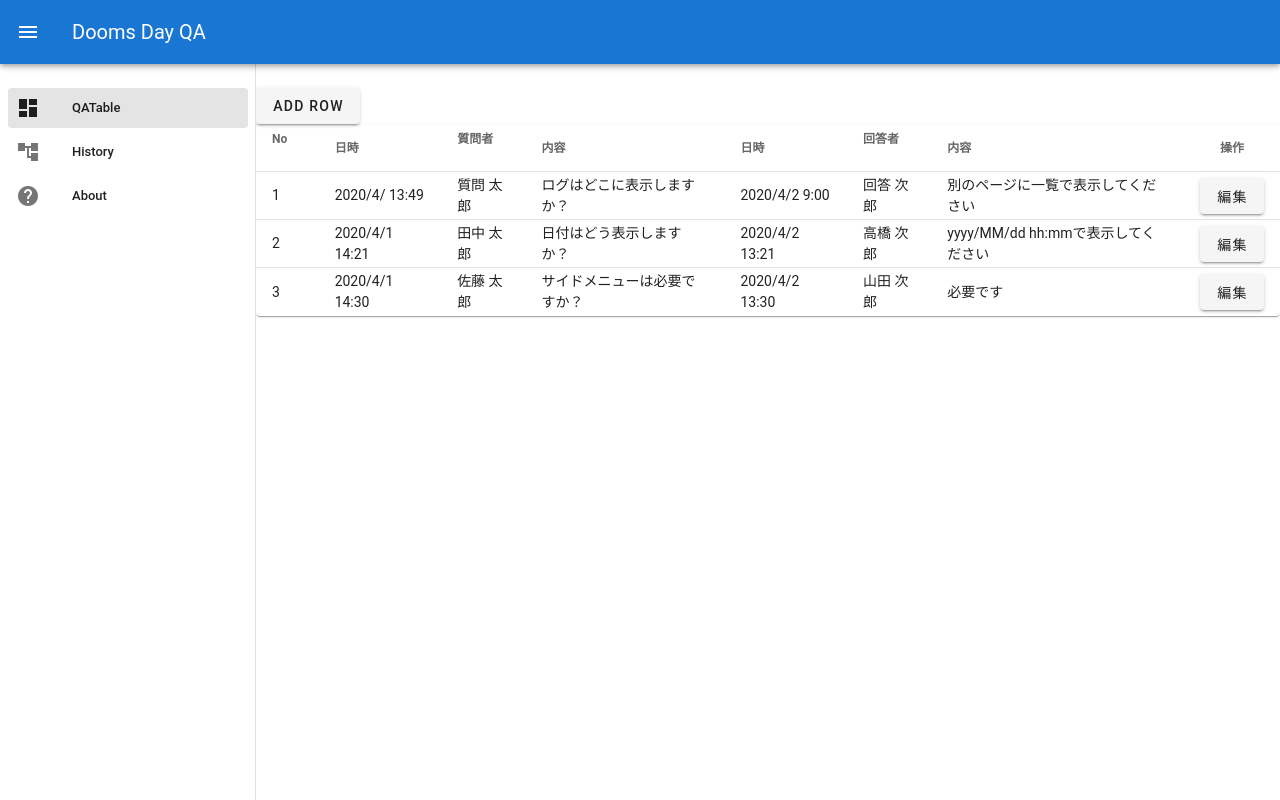
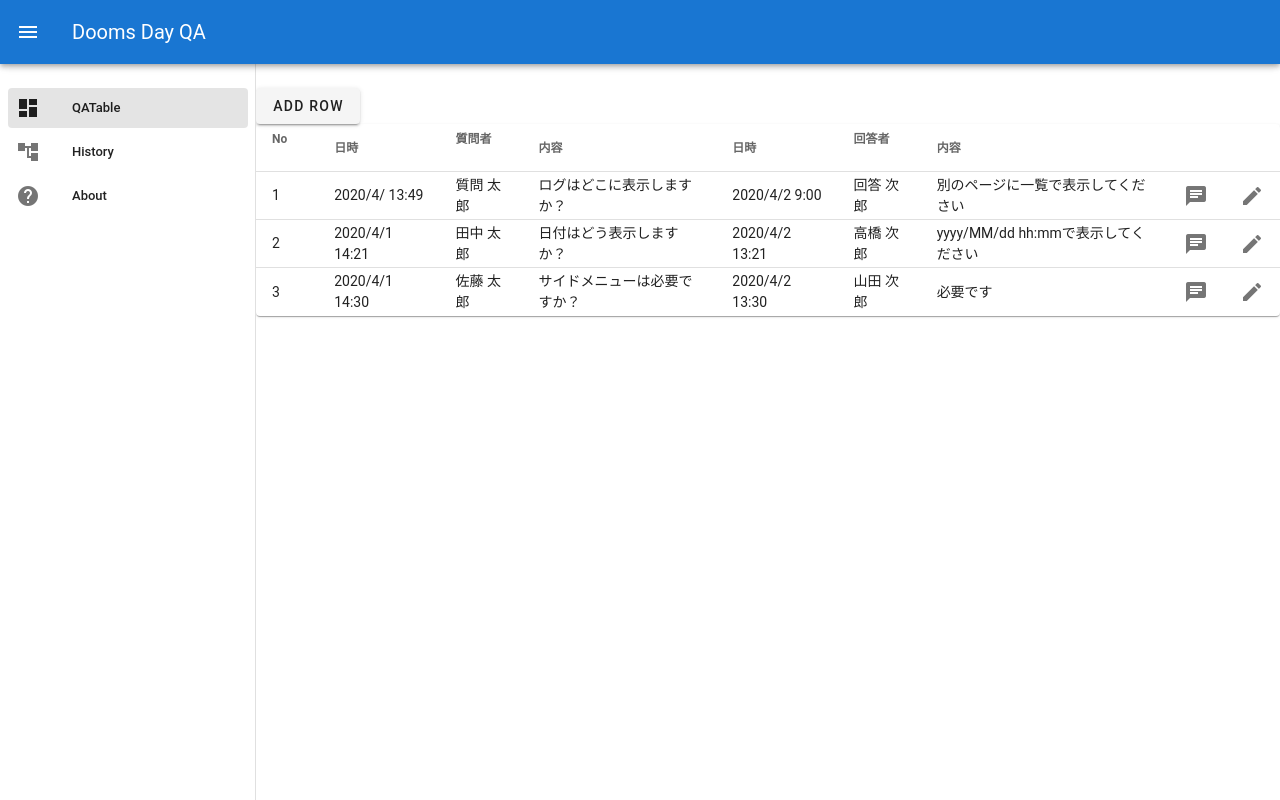
Before and after one commit to DDSGx/dooms-day-QA, a Vue app in the folder client/: page / in a window 1280 px wide. Built offline with nearby package versions, Linux system fonts and the light colour scheme.

Commit message:
fix icon

```diff
--- a/client/src/components/QATable.vue
+++ b/client/src/components/QATable.vue
@@ -9,10 +9,12 @@
       :items-per-page="-1"
       class="elevation-1"
       hide-default-footer
-      @click:row="clickedRow"
     >
+      <template v-slot:item.chat="{ item }">
+        <v-icon @click.stop="chatOpen(item)" >chat</v-icon>
+      </template>
       <template v-slot:item.action="{ item }">
-        <v-btn @click.stop="editRow(item)">編集</v-btn>
+        <v-icon @click.stop="editRow(item)" >edit</v-icon>
       </template>
     </v-data-table>
 
@@ -118,7 +120,7 @@ export default {
     addRow() {
         this.newQA_dialog.display = true;
     },
-    clickedRow(row) {
+    chatOpen(row) {
       if (this.chatNo === row.no) {
         this.chatNo = 0;
       }else{
@@ -180,7 +182,8 @@ export default {
         { text: "日時", value: "aDate" },
         { text: "回答者", value: "aPerson" },
         { text: "内容", value: "aText" },
-        { text: "操作", align: "center", value: "action", sortable: false }
+        { align: "center", value: "chat", sortable: false },
+        { align: "center", value: "action", sortable: false },
       ],
       QAs: [
         {
```
